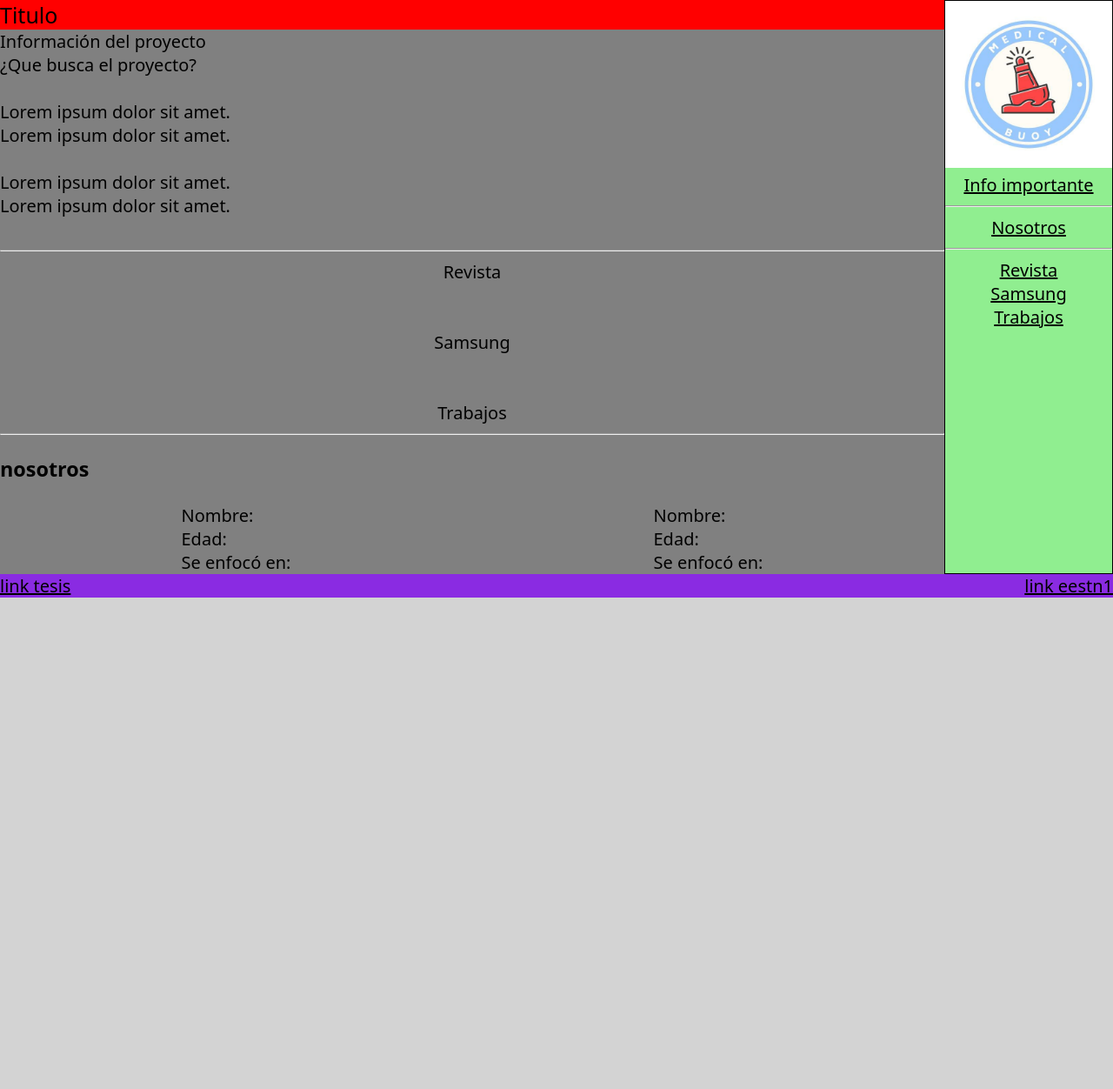
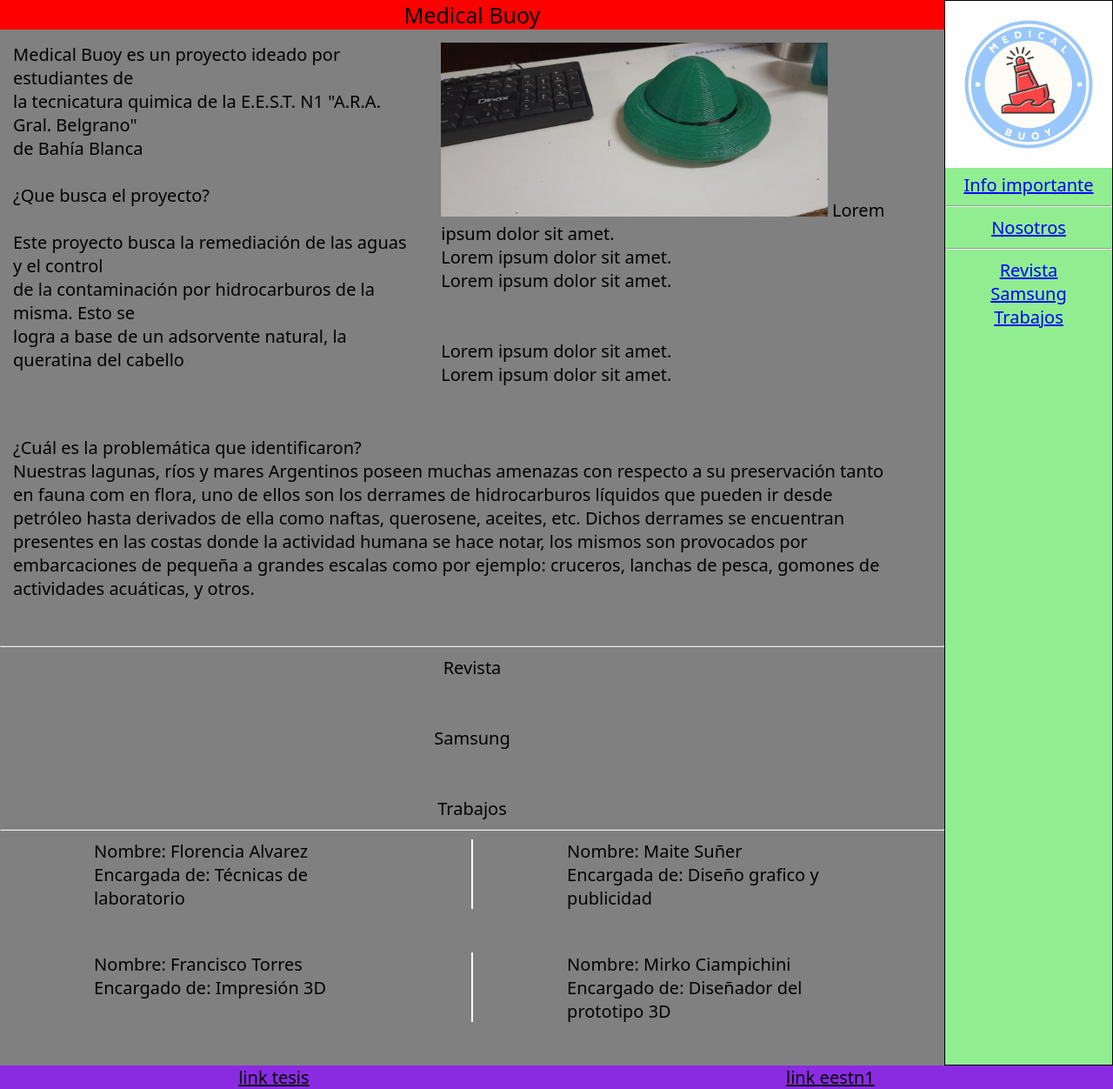
Before and after one commit to medicalbuoy/eacpmb.com, a plain HTML site: page index.html in a window 1280 px wide. Shown: the whole page at 87% size. Before the commit the page ends 800 px from the top, so only its background shows below. Drawn offline with Linux system fonts and the light colour scheme.

Commit message:
html terminado

```diff
--- a/index.html
+++ b/index.html
@@ -11,28 +11,58 @@
 
     <div class="main">
         <div class="header">
-            <span>Titulo</span>
+            <span>Medical Buoy</span>
         </div>
 
         <div class="info">
             <div class="uno">
-                <p>Información del proyecto</p><br>
-                <p>¿Que busca el proyecto?</p><br>
-                <img src="" alt="">
+                <p>
+                    Medical Buoy es un proyecto ideado por estudiantes de <br>
+                    la tecnicatura quimica de la E.E.S.T. N1 "A.R.A. Gral. Belgrano" <br>
+                    de Bahía Blanca
+                </p>
+                <br><br>
+
+                <p>¿Que busca el proyecto?</p>
+                <br><br>
+
+                <p>
+                    Este proyecto busca la remediación de las aguas y el control <br>
+                    de la contaminación por hidrocarburos de la misma. Esto se <br>
+                    logra a base de un adsorvente natural, la queratina del cabello
+                </p><br>
             </div>
+
             <div class="dos">
-
+                <img class="foto" src="/img/modelo.jpeg" alt="">
+                <p>Lorem ipsum dolor sit amet.</p><br>
+                <p>Lorem ipsum dolor sit amet.</p><br>
+                <p>Lorem ipsum dolor sit amet.</p><br>
+                <br><br>
                 <p>Lorem ipsum dolor sit amet.</p><br>
                 <p>Lorem ipsum dolor sit amet.</p><br>
                 <img src="" alt="">
             </div>
-            <div class="tres">
-                <p>Lorem ipsum dolor sit amet.</p><br>
-                <p>Lorem ipsum dolor sit amet.</p><br>
-                <img src="" alt="">
-            </div>
+        </div>
 
+        <div class="info">
+            <div class="uno">
+                <p>¿Cuál es la problemática que identificaron?</p><br>
+                <p>
+                    Nuestras lagunas, ríos y mares Argentinos poseen muchas amenazas
+                    con respecto a su preservación tanto en fauna com en flora, uno de
+                    ellos son los derrames de hidrocarburos líquidos que pueden ir desde
+                    petróleo hasta derivados de ella como naftas, querosene, aceites, etc.
+                    Dichos derrames se encuentran presentes en las costas donde la actividad
+                    humana se hace notar, los mismos son provocados por embarcaciones de pequeña
+                    a grandes escalas como por ejemplo: cruceros, lanchas de pesca, gomones de
+                    actividades acuáticas, y otros.
+                </p><br>
+
+                <img src="" alt=""></div>
+            <div class="dos"></div>
         </div>
+
 
         <hr>
 
@@ -56,23 +86,36 @@
 
         <hr>
 
-        <h3>nosotros</h3>
         <div class="nosotros">
 
             <div class="per">
-                <p>Nombre:</p><br>
-                <p>Edad:</p><br>
-                <p>Se enfocó en:</p><br>
+                <p>Nombre: Florencia Alvarez</p><br>
+                <p>Encargada de: Técnicas de laboratorio</p><br>
             </div>
 
+            <div class="espver"></div>
+            <div class="per">
+                <p>Nombre: Maite Suñer</p><br>
+                <p>Encargada de: Diseño grafico y publicidad</p><br>
+            </div>
 
+        </div>
+
+        <div class="nosotros">
 
             <div class="per">
-                <p>Nombre:</p><br>
-                <p>Edad:</p><br>
-                <p>Se enfocó en:</p><br>
+                <p>Nombre: Francisco Torres</p><br>
+                <p>Encargado de: Impresión 3D</p><br>
+            </div>
+            <div class="espver"></div>
+
+            <div class="per">
+                <p>Nombre: Mirko Ciampichini</p><br>
+                <p>Encargado de: Diseñador del prototipo 3D</p><br>
             </div>
         </div>
+
+        <!-- Florencia Alvarez, Francisco Torres, Maite suñer y Mirko Ciampichini -->
 
     </div>
 
--- a/style.css
+++ b/style.css
@@ -9,6 +9,7 @@ body {
 .header {
     font-size: 25px;
     background-color:red;
+    text-align: center;
 }
 
 .logo{
@@ -23,16 +24,15 @@ body {
     flex-direction: row;
 }
 
-
 .main {
     background-color: gray;
+    width: 70%;
 }
 
 .container > .main {
     -webkit-flex: auto;
     flex: auto;
 }
-
 
 .container > .right {
     width: 12rem;
@@ -42,9 +42,7 @@ body {
     background-color:lightgreen;
     width: 30%;
     border: 1px black solid;
-
 }
-
 
 p {
     display: inline;
@@ -53,11 +51,38 @@ p {
 .links a {
     display: flex;
     justify-content: center;
-    color: black;
+    color: blue;
+}
+
+.extra {
+    text-align: center;
+}
+
+h3 {
+    text-align: center;
+}
+
+.nosotros {
+    justify-content: space-evenly;
+    display: flex;
+    display: -webkit-flex;
+    -webkit-flex-direction:row;
+    flex-direction:row;
+}
+
+.per {
+    width: 30%;
+}
+
+.espver {
+    background-color: white;
+    height: 80px;
+    width: 2px;
+    margin-bottom: 50px;
 }
 
 .footer {
-    justify-content: space-between;
+    justify-content: space-around;
     display: flex;
     display: -webkit-flex;
     background-color: blueviolet;
@@ -67,15 +92,20 @@ p {
     color:black
 }
 
-
-.extra {
-    text-align: center;
+.foto {
+    /* width: 500px; */
+    height: 200px;
 }
 
-.nosotros {
-    justify-content: space-around;
+.info {
+    justify-content: space-between;
     display: flex;
     display: -webkit-flex;
     -webkit-flex-direction:row;
     flex-direction: row;
 }
+
+
+.uno, .dos {
+    padding: 15px;
+}
```
Also changed, not shown: img/modelo.jpeg (added), img/pipeta.jpg (added), img/pipeta2.jpeg (added).
